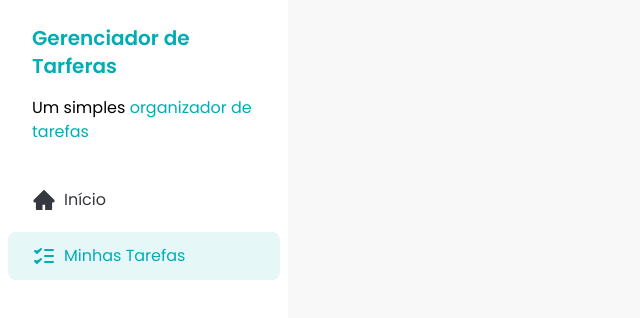
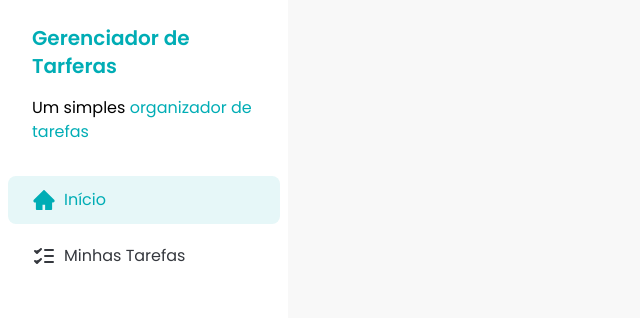
Before and after one commit to Andersonamalta/task-manager, a React (Vite) app: page / in a window 1280 px wide. Shown: the top 318 px of the page, without its empty margins (0-640 px from the left). Built offline with nearby package versions, Linux system fonts and the light colour scheme.

Commit message:
feat: ensure SidebarButton changes according to active route

```diff
--- a/src/components/Sidebar.jsx
+++ b/src/components/Sidebar.jsx
@@ -16,12 +16,12 @@
       </div>
 
       <div className="flex flex-col gap-2 p-2">
-        <SidebarButton href="/" color="unselected">
+        <SidebarButton to="/">
           <HomeIcon />
           Início
         </SidebarButton>
 
-        <SidebarButton href="/tasks" color="selected">
+        <SidebarButton to="/tasks">
           {" "}
           <TaskIcon /> Minhas Tarefas
         </SidebarButton>
--- a/src/components/SidebarButton.jsx
+++ b/src/components/SidebarButton.jsx
@@ -1,7 +1,8 @@
 import PropTypes from "prop-types"
+import { NavLink } from "react-router-dom"
 import { tv } from "tailwind-variants"
 
-const SidebarButton = ({ children, color, href }) => {
+const SidebarButton = ({ children, to }) => {
   const sidebar = tv({
     base: "flex items-center gap-2 rounded-lg px-6 py-3",
     variants: {
@@ -12,9 +13,14 @@
     },
   })
   return (
-    <a href={href} className={sidebar({ color })}>
+    <NavLink
+      to={to}
+      className={({ isActive }) =>
+        sidebar({ color: isActive ? "selected" : "unselected" })
+      }
+    >
       {children}
-    </a>
+    </NavLink>
   )
 }
 
```
